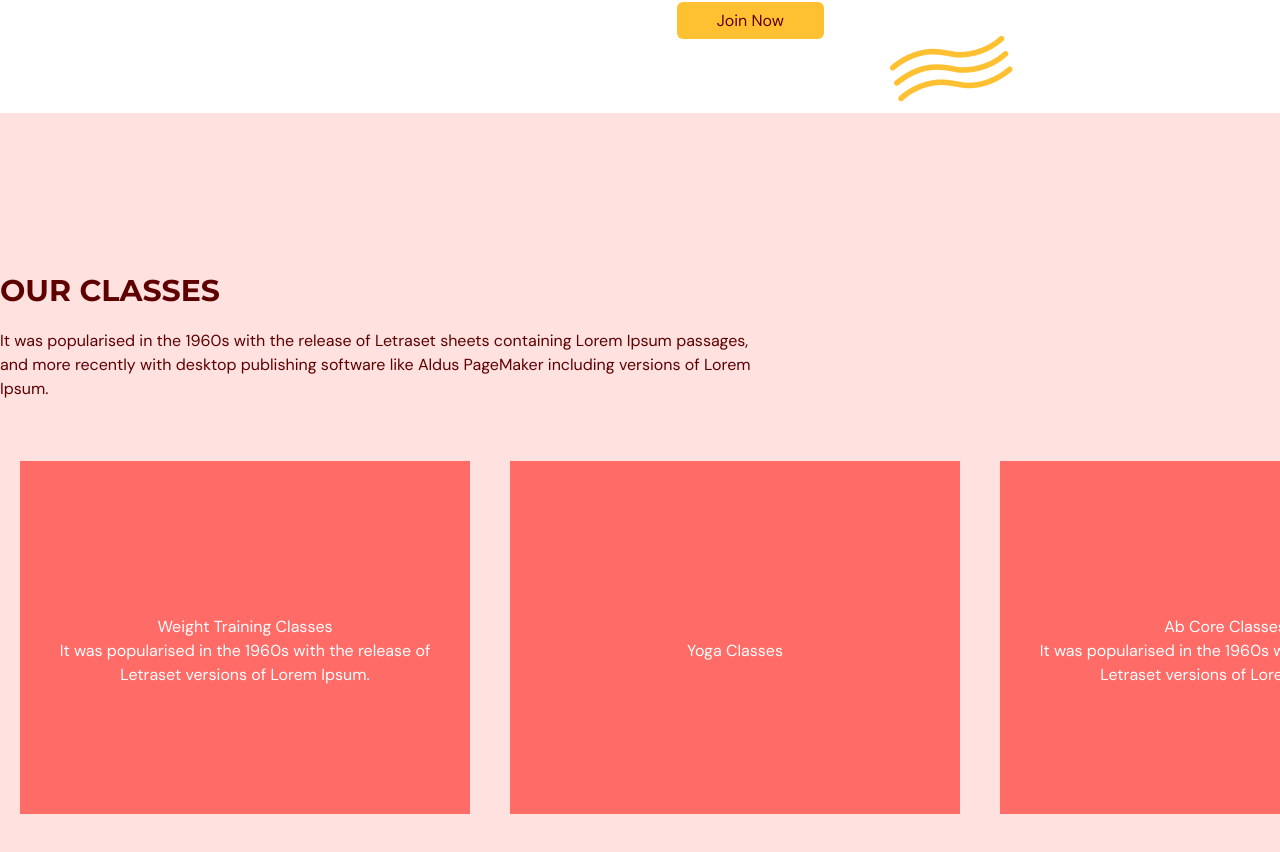
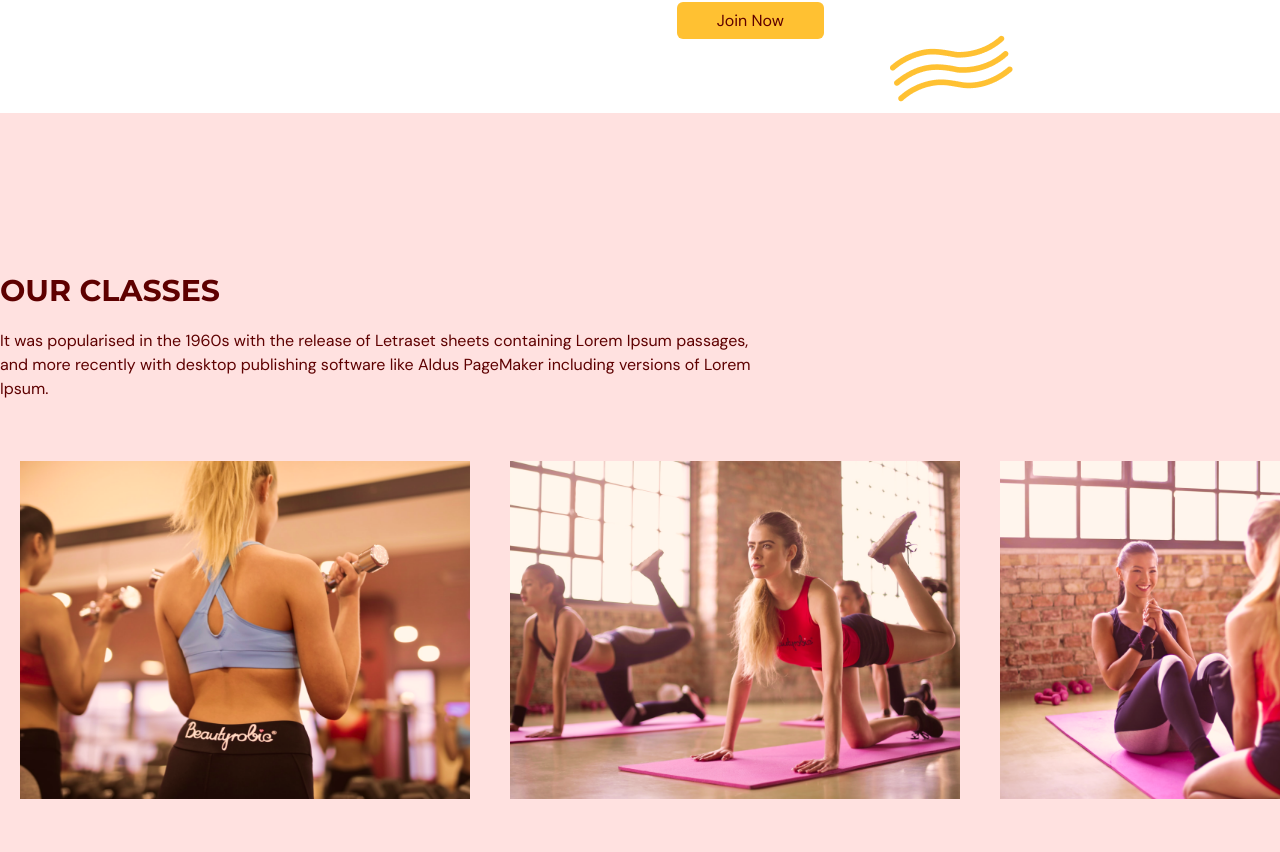
Before and after one commit to kolamat/gym-module, a React (Vite) app: page / in a window 1280 px wide. Shown: the part 2127-2979 px from the top of the page. Built offline with nearby package versions, Linux system fonts and the light colour scheme.

Commit message:
Your branch is ahead of 'origin/main' by 24 commits.   (use "git push" to publish your local commits)
Changes to be committed:
	modified:   src/scenes/ourclasses/Class.tsx

```diff
--- a/src/scenes/ourclasses/Class.tsx
+++ b/src/scenes/ourclasses/Class.tsx
@@ -5,7 +5,7 @@ type Props = {};
 const Class = ({ name, description, image }: Props) => {
   const overlayStyles = `p-5 absolute z-30 flex h-[380px] w-[450px] flex-col i
     tems-center justify-center whitespace-normal bg-primary-500 text-center
-    text-white`;
+    text-white opacity-0 transition duration-500 hover:opacity-90`;
   return (
     <li className="relative mx-5 inline-block h-[380px] w-[450px]">
       <div className={overlayStyles}>
```
